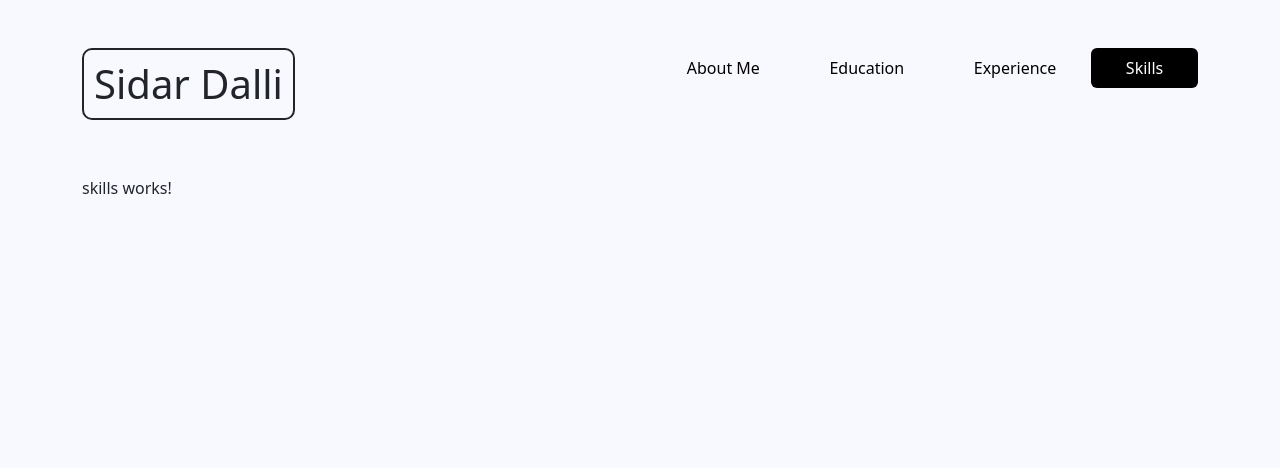
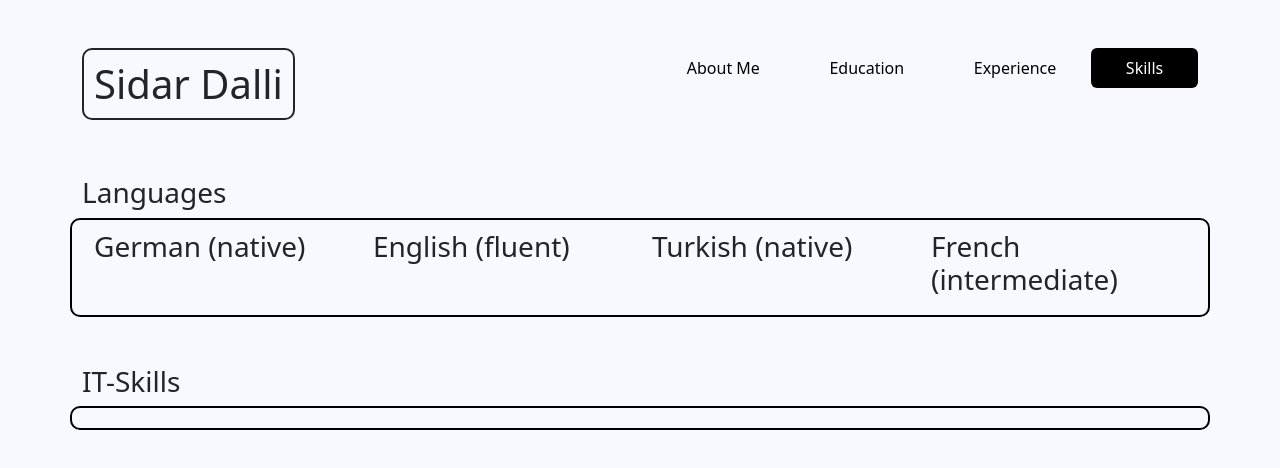
Before and after one commit to ranocomi/my-portfolio, an Angular app: page /skills in a window 1280 px wide. Shown: the top 468 px of the page. Built offline with nearby package versions, Linux system fonts and the light colour scheme.

Commit message:
Add language skill info

```diff
--- a/src/app/skills/skills.component.css
+++ b/src/app/skills/skills.component.css
@@ -0,0 +1,5 @@
+.border-style {
+  border: 2px solid black;
+  border-radius: 10px;
+  padding: 10px;
+}
--- a/src/app/skills/skills.component.html
+++ b/src/app/skills/skills.component.html
@@ -1,3 +1,25 @@
 <div class="container mt-5">
-  <p>skills works!</p>
+  <div class="text-start">
+    <h3>Languages</h3>
+  </div>
+  <div class="row border-style mb-5">
+    <div class="col">
+      <h3 style="font-weight: lighter">German (native)</h3>
+    </div>
+    <div class="col">
+      <h3 style="font-weight: lighter">English (fluent)</h3>
+    </div>
+    <div class="col">
+      <h3 style="font-weight: lighter">Turkish (native)</h3>
+    </div>
+    <div class="col">
+      <h3 style="font-weight: lighter">French (intermediate)</h3>
+    </div>
+  </div>
+  <div class="text-start">
+    <h3>IT-Skills</h3>
+  </div>
+  <div class="row border-style mb-5">
+
+  </div>
 </div>
```
